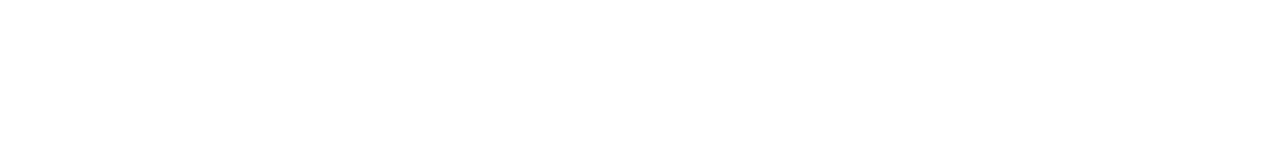
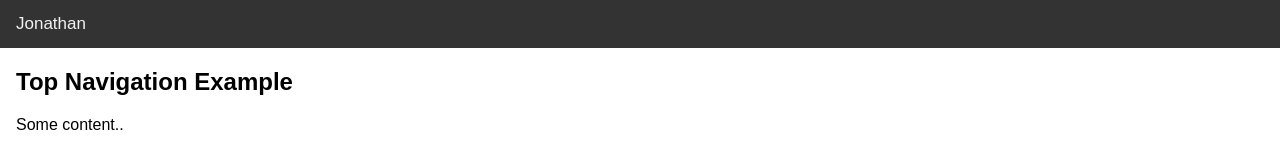
Before and after one commit to JonCNs/portfolio, a plain HTML site: page index.html in a window 1280 px wide. Drawn offline with Linux system fonts and the light colour scheme.

Commit message:
Update index.html

```diff
--- a/index.html
+++ b/index.html
@@ -22,4 +22,16 @@ body {
 }
 </style>
 </head>
+  <body>
+
+<div class="topnav">
+  <a>Jonathan</a>
+</div>
+
+<div style="padding-left:16px">
+  <h2>Top Navigation Example</h2>
+  <p>Some content..</p>
+</div>
+
+</body>
 </html>
```
